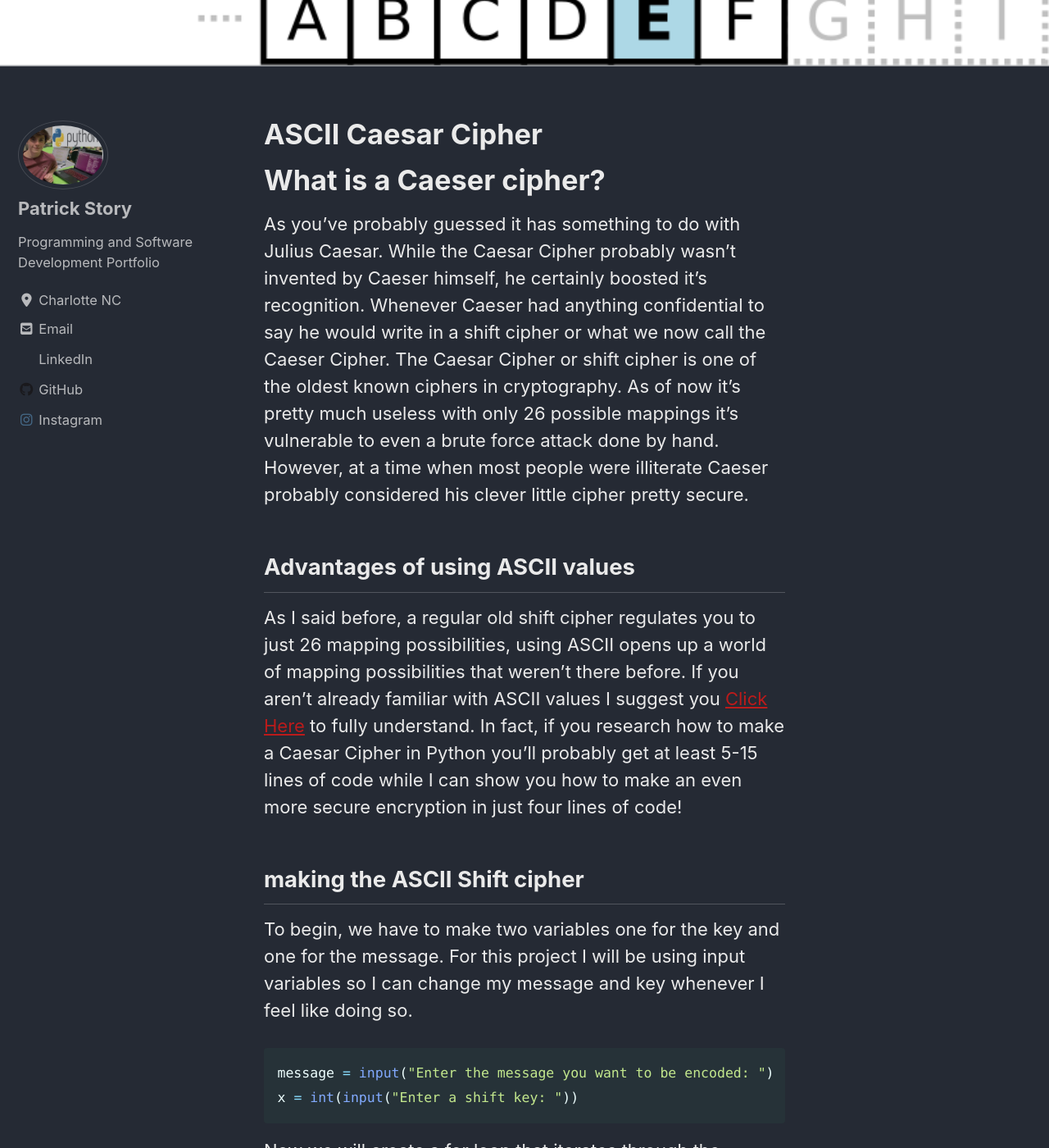
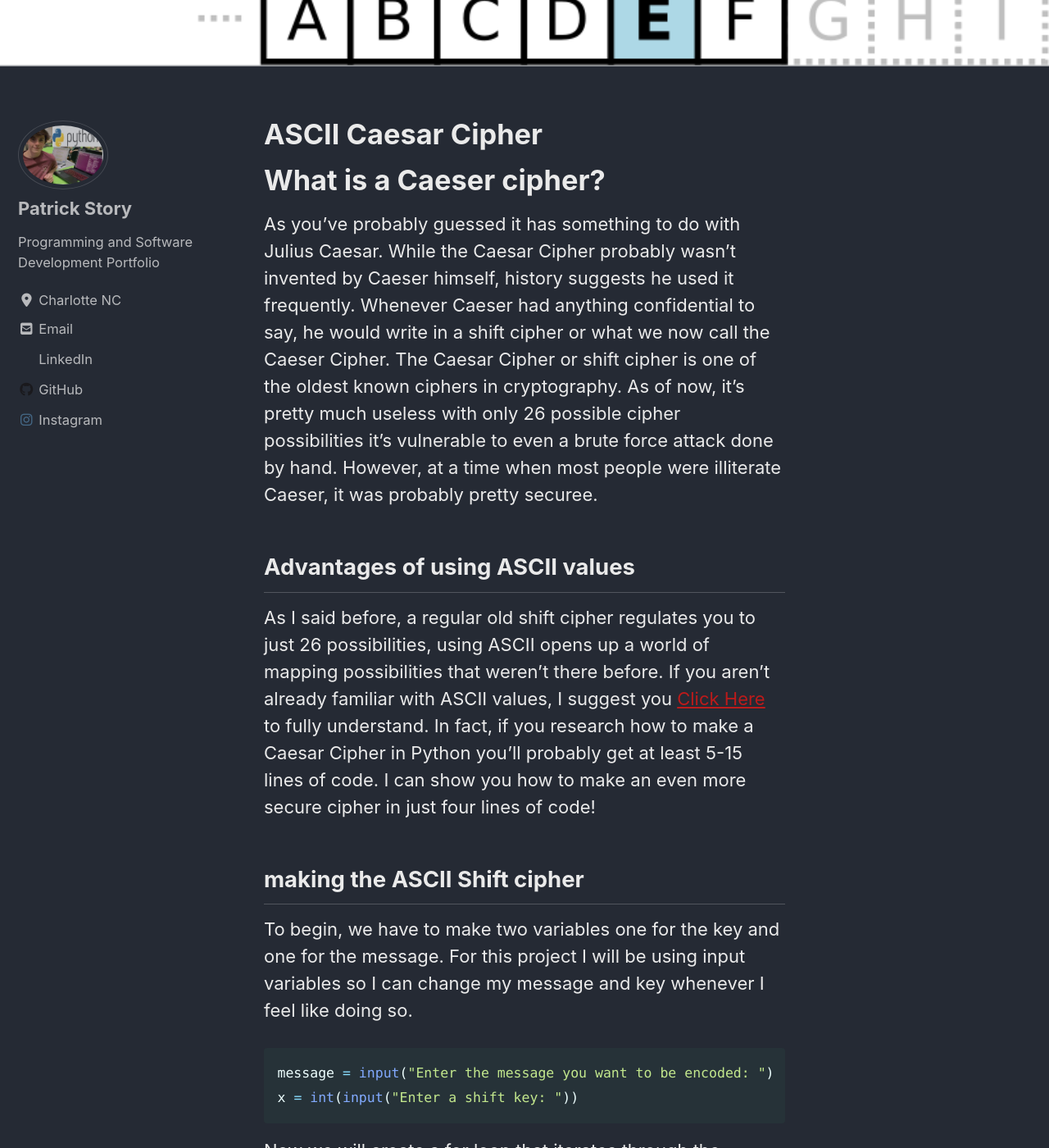
Before and after one commit to Patchyst/Patchyst.github.io, a Jekyll site: the page built from _posts/2019-08-9-CaesarCipher.md, in a window 1280 px wide and 1400 px high, scrolled down 547 px. Shown: the whole window at 82% size. Built offline with Jekyll 4.4.1, drawn with Linux system fonts in a browser that asks for light colours; cached includes are drawn as plain includes; nearby versions of some CDN libraries; some of the changed text lies outside the part shown.

Commit message:
Update 2019-08-9-CaesarCipher.md

```diff
--- a/_posts/2019-08-9-CaesarCipher.md
+++ b/_posts/2019-08-9-CaesarCipher.md
@@ -8,10 +8,10 @@ excerpt: "A Caeser Cipher made using ASCII values"
 ---
 
 # What is a Caeser cipher?
-As you've probably guessed it has something to do with Julius Caesar. While the Caesar Cipher probably wasn't invented by Caeser himself, he certainly boosted it's recognition. Whenever Caeser had anything confidential to say he would write in a shift cipher or what we now call the Caeser Cipher. The Caesar Cipher or shift cipher is one of the oldest known ciphers in cryptography. As of now it's pretty much useless with only 26 possible mappings it's vulnerable to even a brute force attack done by hand. However, at a time when most people were illiterate Caeser probably considered his clever little cipher pretty secure.
+As you've probably guessed it has something to do with Julius Caesar. While the Caesar Cipher probably wasn't invented by Caeser himself, history suggests he used it frequently. Whenever Caeser had anything confidential to say, he would write in a shift cipher or what we now call the Caeser Cipher. The Caesar Cipher or shift cipher is one of the oldest known ciphers in cryptography. As of now, it's pretty much useless with only 26 possible cipher possibilities it's vulnerable to even a brute force attack done by hand. However, at a time when most people were illiterate Caeser, it was probably pretty securee.
 
 ## Advantages of using ASCII values
-As I said before, a regular old shift cipher regulates you to just 26 mapping possibilities, using ASCII opens up a world of mapping possibilities that weren't there before. If you aren't already familiar with ASCII values I suggest you [Click Here](https://patchyst.github.io/indexASCII/) to fully understand. In fact, if you research how to make a Caesar Cipher in Python you'll probably get at least 5-15 lines of code while I can show you how to make an even more secure encryption in just four lines of code!
+As I said before, a regular old shift cipher regulates you to just 26 possibilities, using ASCII opens up a world of mapping possibilities that weren't there before. If you aren't already familiar with ASCII values, I suggest you [Click Here](https://patchyst.github.io/indexASCII/) to fully understand. In fact, if you research how to make a Caesar Cipher in Python you'll probably get at least 5-15 lines of code. I can show you how to make an even more secure cipher in just four lines of code!
 
 ## making the ASCII Shift cipher
 To begin, we have to make two variables one for the key and one for the message. For this project I will be using input variables so I can change my message and key whenever I feel like doing so.
```
Also changed, not shown: other parts of _posts/2019-08-9-CaesarCipher.md (+1 -1 lines).
